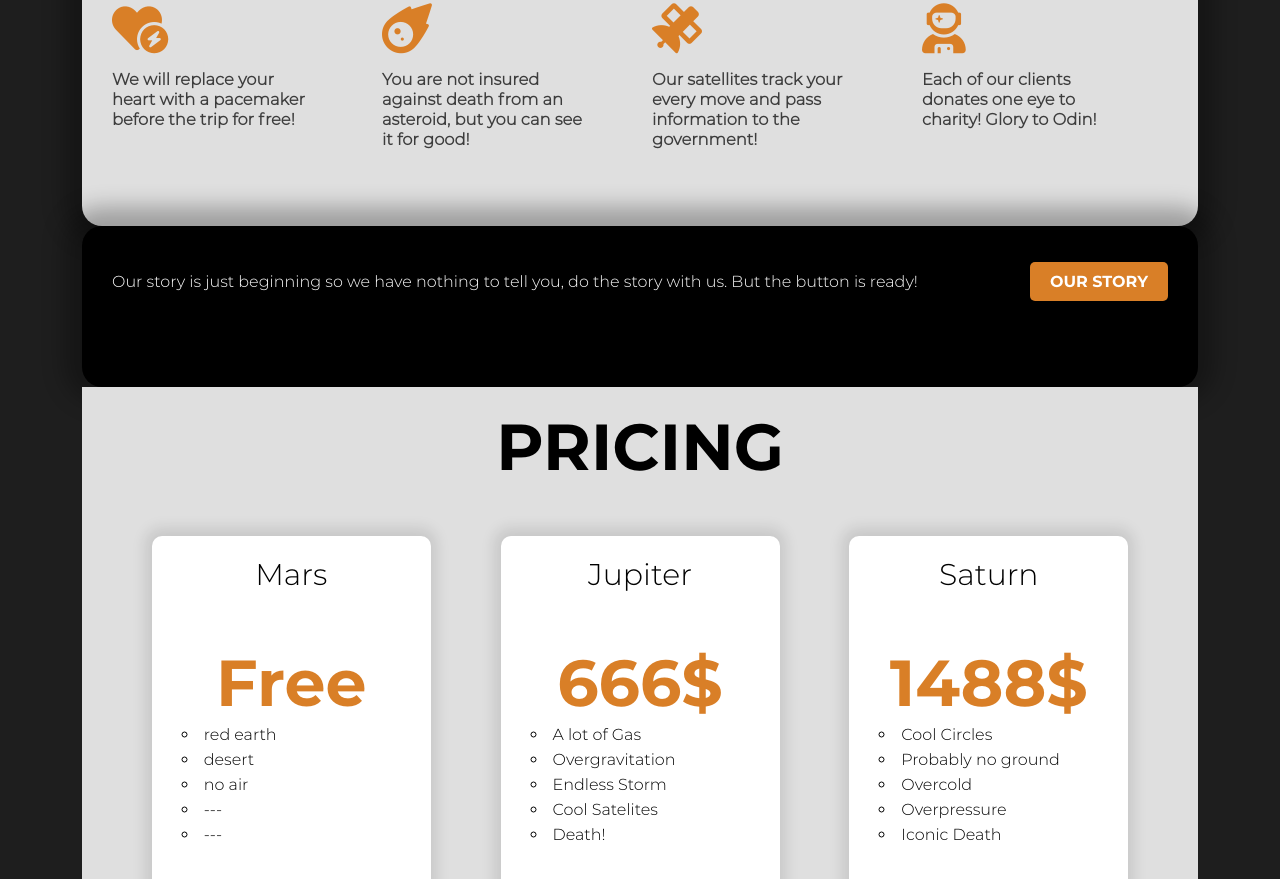
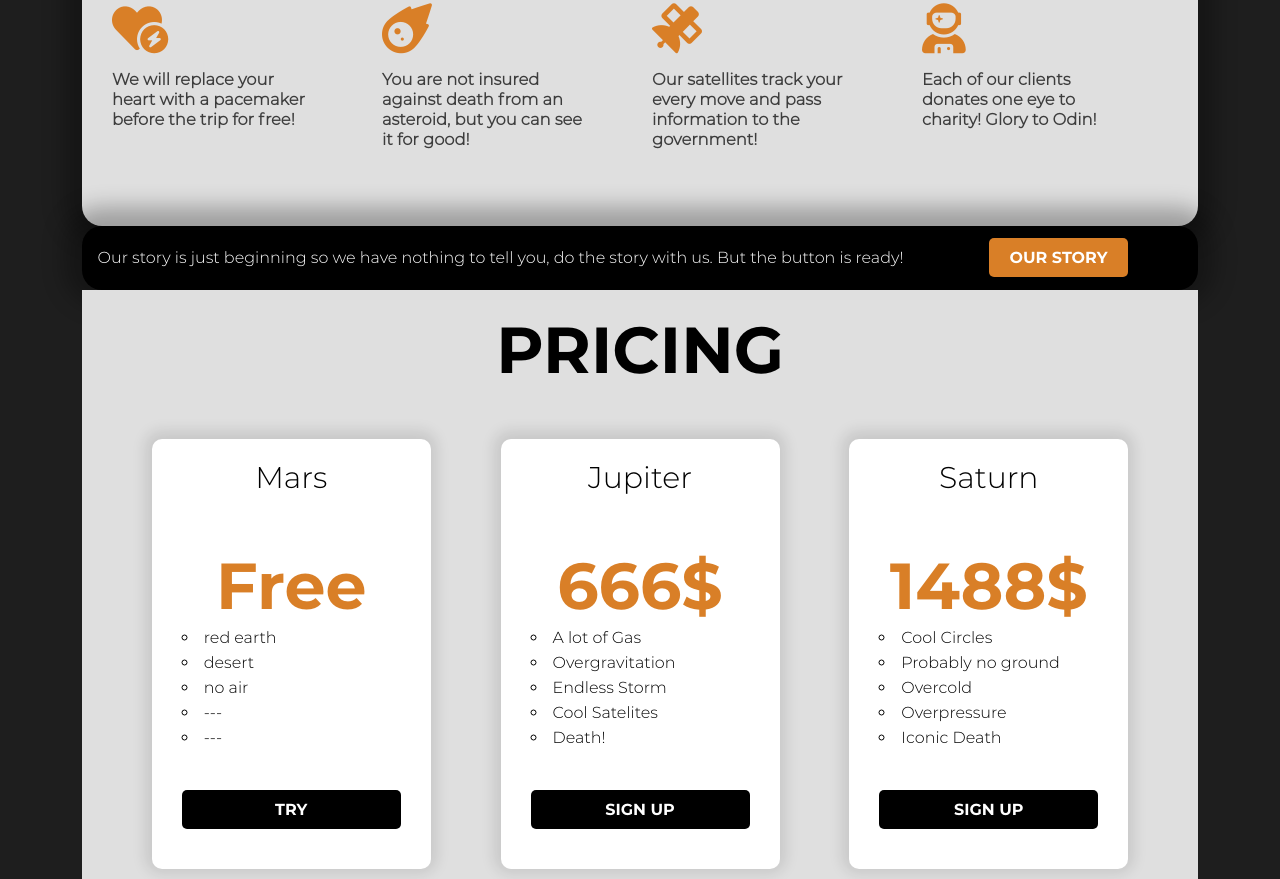
Before and after one commit to MitkaHors/solo, a plain HTML site: page index.html in a window 1280 px wide. Shown: the part 964-1843 px from the top of the page. Drawn offline with Linux system fonts and the light colour scheme; files whose address does not match are found by name.

Commit message:
Story section + bg

```diff
--- a/css/style.css
+++ b/css/style.css
@@ -27,7 +27,7 @@ body {
     border-radius: 20px;
     box-shadow: -0.781px -1.841px 22.8px 17.2px rgba(0, 0, 0, 0.29);
     background-image: linear-gradient(to top, rgba(0, 0, 0, 1.0) 5%, transparent 100%),
-    url(..//img/bg.png);
+    url(..//img/bg.jpg);
     background-repeat: no-repeat;
     background-size: cover;
 }
@@ -121,19 +121,28 @@ p {
     font-size: 14px;
 }
 .story_inner {
+    display: flex;
+    align-items: center;
     background-color: #000000;
-    padding: 30px;
-    display: flex;
-    align-content: center;
-    justify-content: space-between;
     border-radius: 20px;
     box-shadow: -0.781px -1.841px 22.8px 17.2px rgba(0, 0, 0, 0.29);
 }
-.story_txt {
+.story-txt {
+    min-height: 4rem;
+    display: flex;
+    justify-content: center;
+    align-items: center;
     font-family: Montserrat-light;
     color: white;
 }
-.button a {
+.story-button {
+    display: flex;
+    justify-content: center;
+}
+.story-button a {
+    max-width: 10rem;
+    display: flex;
+    justify-content: center;
     font-family: Montserrat;
     background-color:  #d97f27;
     border-radius: 5px;
@@ -143,7 +152,7 @@ p {
     font-size: 16px;
     text-decoration: none;
 }
-.button a:hover {
+.story-button a:hover {
     background-color: #000000;
     color: #fff;
 }
--- a/index.html
+++ b/index.html
@@ -79,12 +79,8 @@
     </div>
     <div class="story">
             <div class="story_inner">
-                <div>
-                    <p class="story_txt col-lg-12 col-md-12 col-sm-12">Our story is just beginning so we have nothing to tell you, do the story with us. But the button is ready!</p>
-                </div>
-                <div class="story_button col-lg-2 col-md-4 col-sm-4">
-                    <p class="button"><a href="http://www.donothingfor2minutes.com/"> our story</a></p>
-                </div>
+                <div class="story-txt col-lg-9">Our story is just beginning so we have nothing to tell you, do the story with us. But the button is ready!</div>
+                <div class="story-button col-lg-3"><a href="http://www.donothingfor2minutes.com/"> our story</a></div>
             </div>
     </div>
     <div class="pricing">
```
Also changed, not shown: 1 other file.
